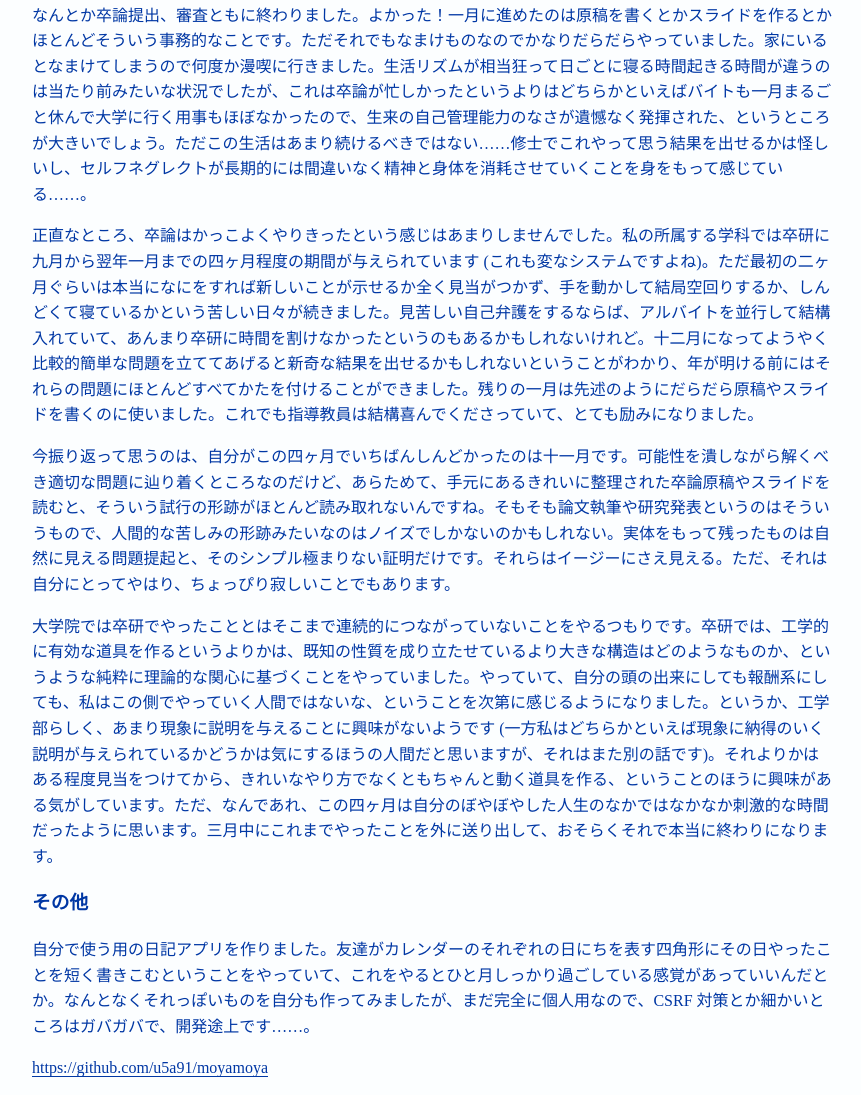
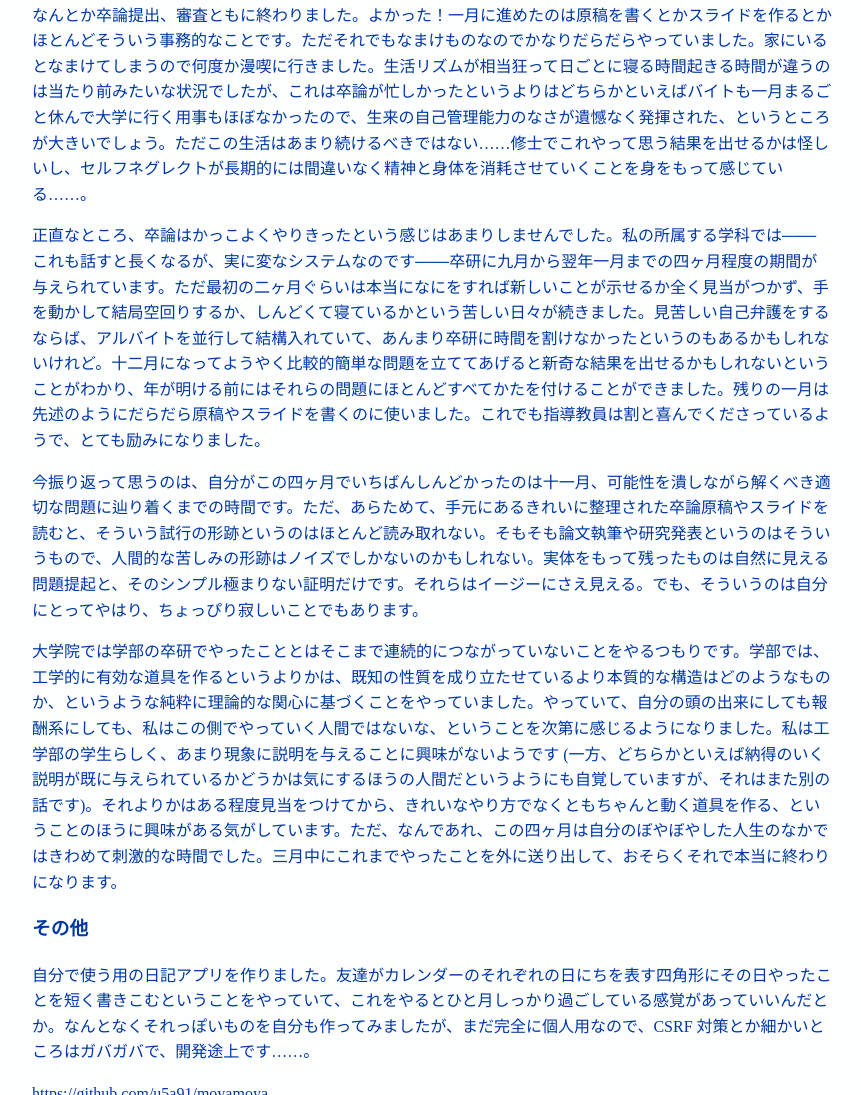
Before and after one commit to u5a91/u5a91.github.io, an Astro site: page /posts/202601 in a window 1280 px wide. Shown: the part 499-1594 px from the top of the page, without its empty margins (208-1069 px from the left). Built offline with nearby package versions, Linux system fonts and the light colour scheme; Astro itself is replaced by a stand-in of ours.

Commit message:
Update posts

```diff
--- a/src/pages/posts/202601.md
+++ b/src/pages/posts/202601.md
@@ -14,11 +14,11 @@ initialTab: about
 ### 卒論
 なんとか卒論提出、審査ともに終わりました。よかった！一月に進めたのは原稿を書くとかスライドを作るとかほとんどそういう事務的なことです。ただそれでもなまけものなのでかなりだらだらやっていました。家にいるとなまけてしまうので何度か漫喫に行きました。生活リズムが相当狂って日ごとに寝る時間起きる時間が違うのは当たり前みたいな状況でしたが、これは卒論が忙しかったというよりはどちらかといえばバイトも一月まるごと休んで大学に行く用事もほぼなかったので、生来の自己管理能力のなさが遺憾なく発揮された、というところが大きいでしょう。ただこの生活はあまり続けるべきではない……修士でこれやって思う結果を出せるかは怪しいし、セルフネグレクトが長期的には間違いなく精神と身体を消耗させていくことを身をもって感じている……。
 
-正直なところ、卒論はかっこよくやりきったという感じはあまりしませんでした。私の所属する学科では卒研に九月から翌年一月までの四ヶ月程度の期間が与えられています (これも変なシステムですよね)。ただ最初の二ヶ月ぐらいは本当になにをすれば新しいことが示せるか全く見当がつかず、手を動かして結局空回りするか、しんどくて寝ているかという苦しい日々が続きました。見苦しい自己弁護をするならば、アルバイトを並行して結構入れていて、あんまり卒研に時間を割けなかったというのもあるかもしれないけれど。十二月になってようやく比較的簡単な問題を立ててあげると新奇な結果を出せるかもしれないということがわかり、年が明ける前にはそれらの問題にほとんどすべてかたを付けることができました。残りの一月は先述のようにだらだら原稿やスライドを書くのに使いました。これでも指導教員は結構喜んでくださっていて、とても励みになりました。
+正直なところ、卒論はかっこよくやりきったという感じはあまりしませんでした。私の所属する学科では───これも話すと長くなるが、実に変なシステムなのです───卒研に九月から翌年一月までの四ヶ月程度の期間が与えられています。ただ最初の二ヶ月ぐらいは本当になにをすれば新しいことが示せるか全く見当がつかず、手を動かして結局空回りするか、しんどくて寝ているかという苦しい日々が続きました。見苦しい自己弁護をするならば、アルバイトを並行して結構入れていて、あんまり卒研に時間を割けなかったというのもあるかもしれないけれど。十二月になってようやく比較的簡単な問題を立ててあげると新奇な結果を出せるかもしれないということがわかり、年が明ける前にはそれらの問題にほとんどすべてかたを付けることができました。残りの一月は先述のようにだらだら原稿やスライドを書くのに使いました。これでも指導教員は割と喜んでくださっているようで、とても励みになりました。
 
-今振り返って思うのは、自分がこの四ヶ月でいちばんしんどかったのは十一月です。可能性を潰しながら解くべき適切な問題に辿り着くところなのだけど、あらためて、手元にあるきれいに整理された卒論原稿やスライドを読むと、そういう試行の形跡がほとんど読み取れないんですね。そもそも論文執筆や研究発表というのはそういうもので、人間的な苦しみの形跡みたいなのはノイズでしかないのかもしれない。実体をもって残ったものは自然に見える問題提起と、そのシンプル極まりない証明だけです。それらはイージーにさえ見える。ただ、それは自分にとってやはり、ちょっぴり寂しいことでもあります。
+今振り返って思うのは、自分がこの四ヶ月でいちばんしんどかったのは十一月、可能性を潰しながら解くべき適切な問題に辿り着くまでの時間です。ただ、あらためて、手元にあるきれいに整理された卒論原稿やスライドを読むと、そういう試行の形跡というのはほとんど読み取れない。そもそも論文執筆や研究発表というのはそういうもので、人間的な苦しみの形跡はノイズでしかないのかもしれない。実体をもって残ったものは自然に見える問題提起と、そのシンプル極まりない証明だけです。それらはイージーにさえ見える。でも、そういうのは自分にとってやはり、ちょっぴり寂しいことでもあります。
 
-大学院では卒研でやったこととはそこまで連続的につながっていないことをやるつもりです。卒研では、工学的に有効な道具を作るというよりかは、既知の性質を成り立たせているより大きな構造はどのようなものか、というような純粋に理論的な関心に基づくことをやっていました。やっていて、自分の頭の出来にしても報酬系にしても、私はこの側でやっていく人間ではないな、ということを次第に感じるようになりました。というか、工学部らしく、あまり現象に説明を与えることに興味がないようです (一方私はどちらかといえば現象に納得のいく説明が与えられているかどうかは気にするほうの人間だと思いますが、それはまた別の話です)。それよりかはある程度見当をつけてから、きれいなやり方でなくともちゃんと動く道具を作る、ということのほうに興味がある気がしています。ただ、なんであれ、この四ヶ月は自分のぼやぼやした人生のなかではなかなか刺激的な時間だったように思います。三月中にこれまでやったことを外に送り出して、おそらくそれで本当に終わりになります。
+大学院では学部の卒研でやったこととはそこまで連続的につながっていないことをやるつもりです。学部では、工学的に有効な道具を作るというよりかは、既知の性質を成り立たせているより本質的な構造はどのようなものか、というような純粋に理論的な関心に基づくことをやっていました。やっていて、自分の頭の出来にしても報酬系にしても、私はこの側でやっていく人間ではないな、ということを次第に感じるようになりました。私は工学部の学生らしく、あまり現象に説明を与えることに興味がないようです (一方、どちらかといえば納得のいく説明が既に与えられているかどうかは気にするほうの人間だというようにも自覚していますが、それはまた別の話です)。それよりかはある程度見当をつけてから、きれいなやり方でなくともちゃんと動く道具を作る、ということのほうに興味がある気がしています。ただ、なんであれ、この四ヶ月は自分のぼやぼやした人生のなかではきわめて刺激的な時間でした。三月中にこれまでやったことを外に送り出して、おそらくそれで本当に終わりになります。
 
 ### その他
 
```
Also changed, not shown: docs/posts/202601/index.html (+3 -3 lines).
